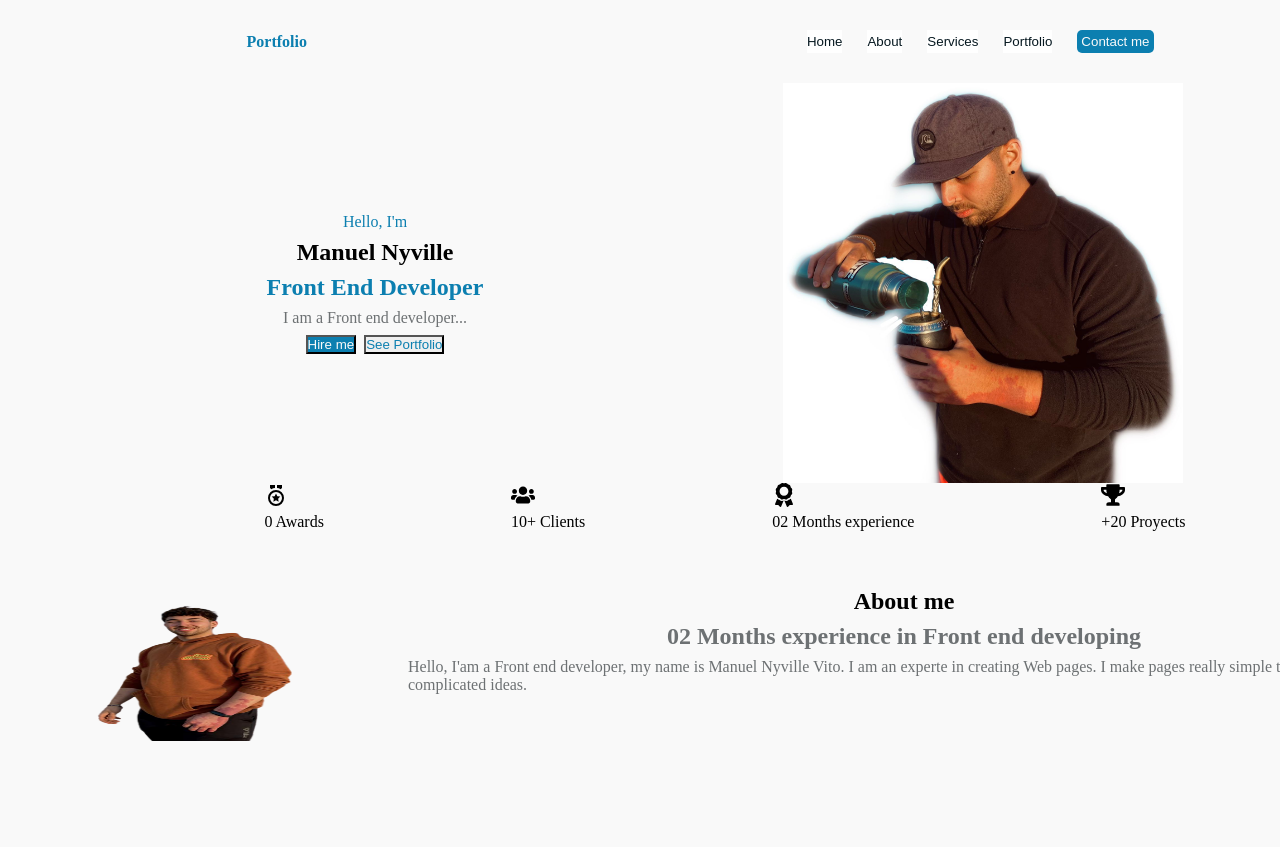
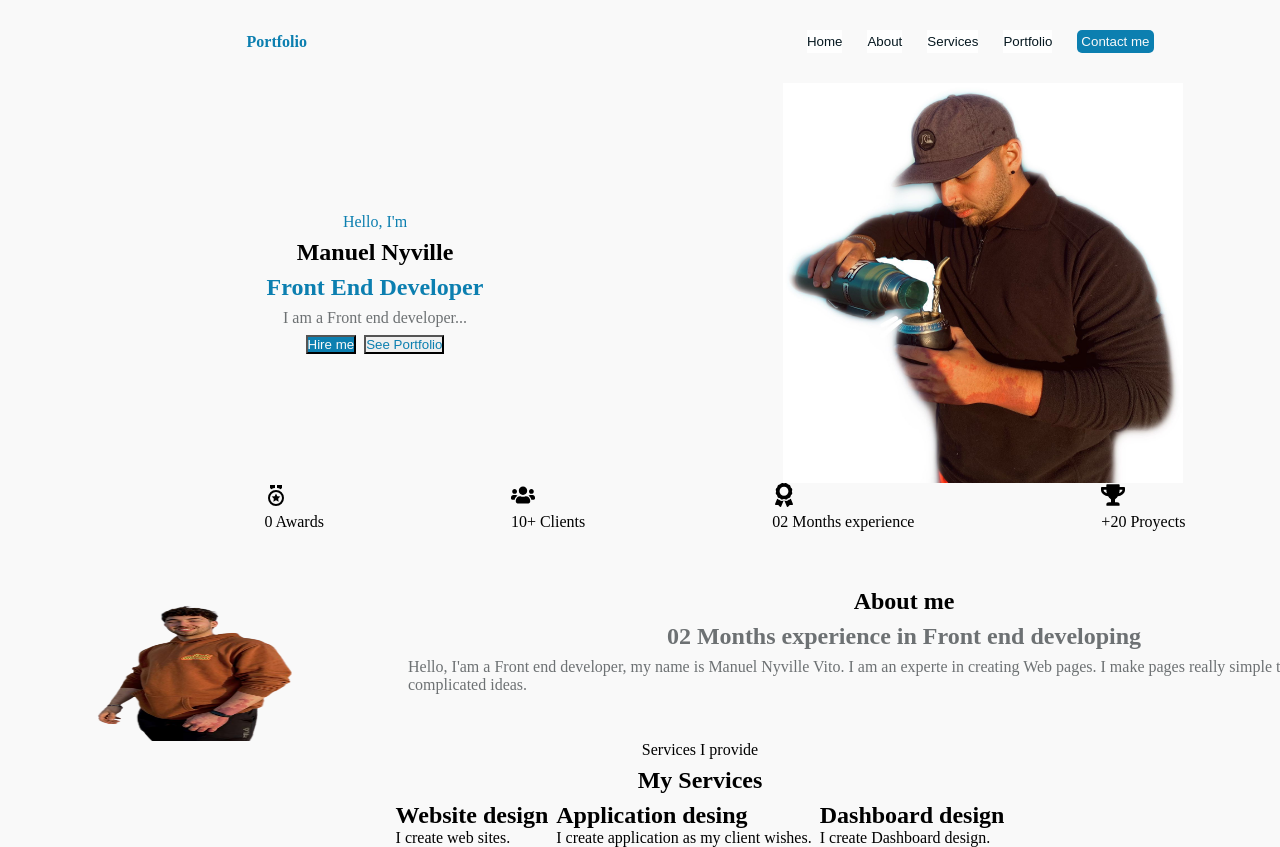
Before and after one commit to Manunyville/Portfolio-tp, a React (Create React App) app: page / in a window 1280 px wide. Shown: the top 847 px of the page. Before the commit the page ends 800 px from the top, so only its background shows below. Built offline with nearby package versions, Linux system fonts and the light colour scheme; the HTML template or start-up script is replaced by a standard one.

Commit message:
creacion de las cards de servicios

```diff
--- a/src/components/hero/hero.jsx
+++ b/src/components/hero/hero.jsx
@@ -1,5 +1,5 @@
 import React from "react";
-import { Stack, HStack, VStack, Flex, Button, ButtonGroup, Text, Heading, Image, SimpleGrid, Card, CardHeader, CardBody, CardFooter} from '@chakra-ui/react'
+import { Stack, HStack, VStack, Flex, Button, ButtonGroup, Text, Heading, Image, Card, CardHeader, CardBody} from '@chakra-ui/react'
 import './hero.css'
 import Foto from '../../assets/img/retrato.jpeg'
 import { motion } from "framer-motion"
--- a/src/components/servicios/service.jsx
+++ b/src/components/servicios/service.jsx
@@ -1,15 +1,50 @@
 import './service.css'
 import React from 'react'
-import { Stack, HStack, VStack, Flex, Button, ButtonGroup, Text, Container, Heading, Image } from '@chakra-ui/react'
+import { Stack, HStack, VStack, Flex, Button, ButtonGroup, Text, Container, Heading, Image, Card, CardHeader, CardBody, CardFooter } from '@chakra-ui/react'
 import { motion } from "framer-motion"
 
 const Services = () =>{
 
 
     return(
-        <>
+        <Container>
+            <VStack>
+                <VStack>
+                    <Text>Services I provide</Text>
+                    <Heading>My Services</Heading>
+                </VStack>
+                <HStack>
+                    <Card>
+                        <CardHeader>
+                        <Heading size='md'> Website design</Heading>
+                        </CardHeader>
+                        <CardBody>
+                        <Text>I create web sites.</Text>
+                        </CardBody>
 
-        </>
+                    </Card>
+                    <Card>
+                        <CardHeader>
+                        <Heading size='md'>Application desing</Heading>
+                        </CardHeader>
+                        <CardBody>
+                        <Text>I create application as my client wishes.</Text>
+                        </CardBody>
+
+                    </Card>
+                    <Card>
+                        <CardHeader>
+                        <Heading size='md'> Dashboard design</Heading>
+                        </CardHeader>
+                        <CardBody>
+                        <Text>I create Dashboard design.</Text>
+                        </CardBody>
+
+                    </Card>
+                </HStack>
+
+            </VStack>
+        </Container>
     )
 }
 export default Services
```
